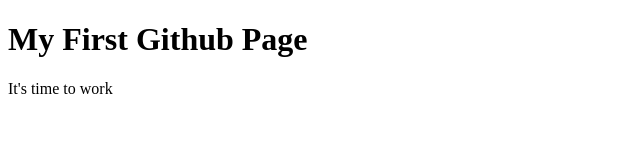
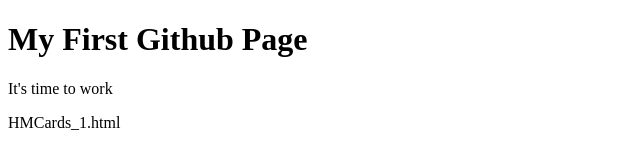
Before and after one commit to matthiasbedgisoff/matthiasbedgisoff.github.io, a plain HTML site: page index.html in a window 1280 px wide. Shown: the whole page, without its empty margins (0-640 px from the left). Drawn offline with Linux system fonts and the light colour scheme.

Commit message:
Update index.html

```diff
--- a/index.html
+++ b/index.html
@@ -8,5 +8,6 @@
   <body>
     <h1>My First Github Page</h1>
     <p>It's time to work</p>
+    <p>HMCards_1.html</p>
   </body>
   </html>
```
